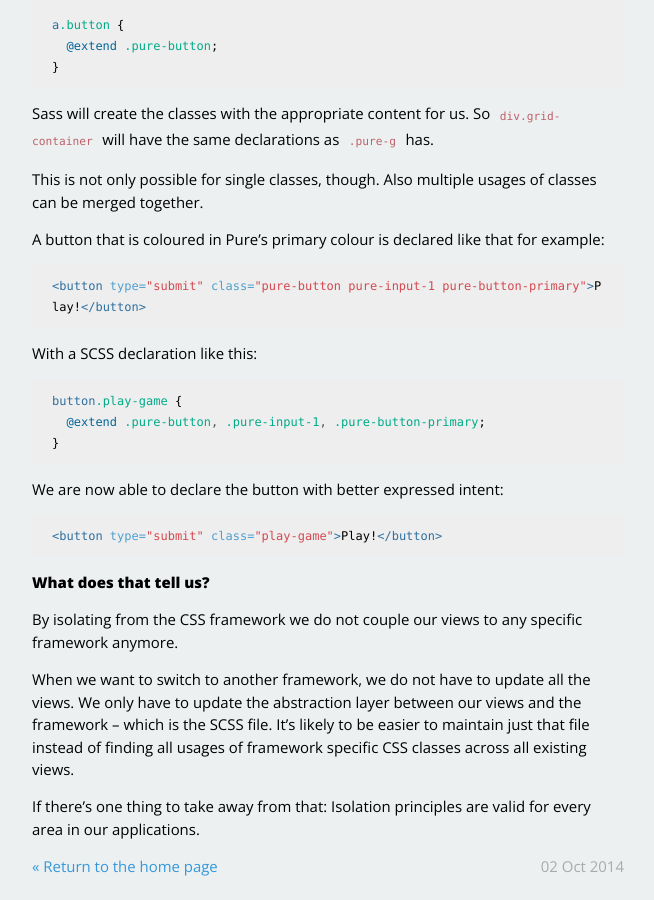
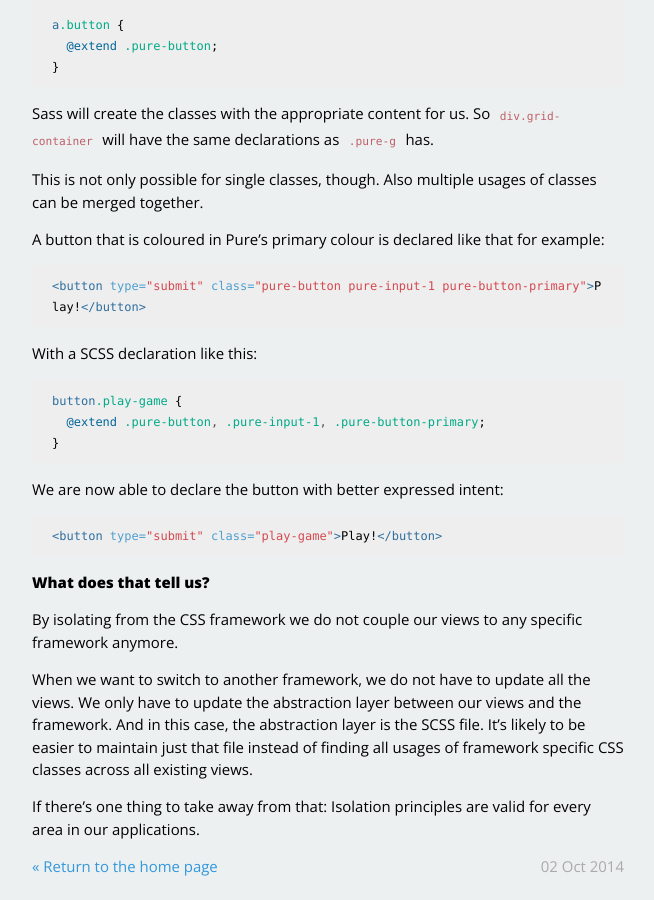
Before and after one commit to christophgockel/christophgockel.github.io, a Jekyll site: the page built from _posts/2014-10-02-isolate-css.md, in a window 1280 px wide and 900 px high, scrolled down 1890 px. Shown: the whole window, without its empty margins (312-966 px from the left). Built offline with Jekyll 4.4.1, drawn with Linux system fonts in a browser that asks for light colours; Markdown is read by kramdown in place of the engine named in the settings.

Commit message:
Rephrased to remove ambiguity.

```diff
--- a/_posts/2014-10-02-isolate-css.md
+++ b/_posts/2014-10-02-isolate-css.md
@@ -105,6 +105,6 @@ We are now able to declare the button with better expressed intent:
 
 By isolating from the CSS framework we do not couple our views to any specific framework anymore.
 
-When we want to switch to another framework, we do not have to update all the views. We only have to update the abstraction layer between our views and the framework &ndash; which is the SCSS file. It's likely to be easier to maintain just that file instead of finding all usages of framework specific CSS classes across all existing views.
+When we want to switch to another framework, we do not have to update all the views. We only have to update the abstraction layer between our views and the framework. And in this case, the abstraction layer is the SCSS file. It's likely to be easier to maintain just that file instead of finding all usages of framework specific CSS classes across all existing views.
 
 If there's one thing to take away from that: Isolation principles are valid for every area in our applications.
```
